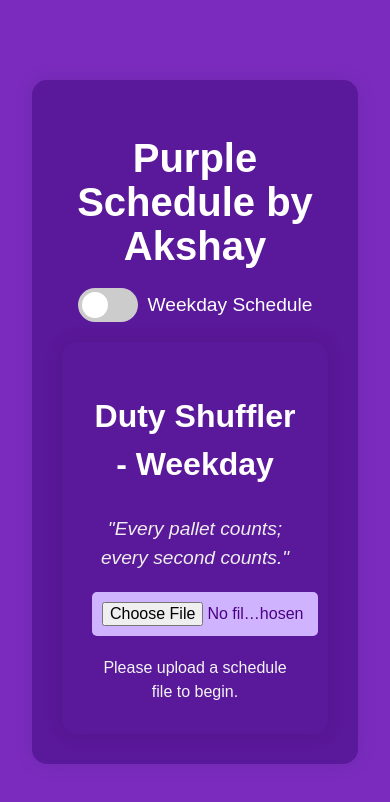
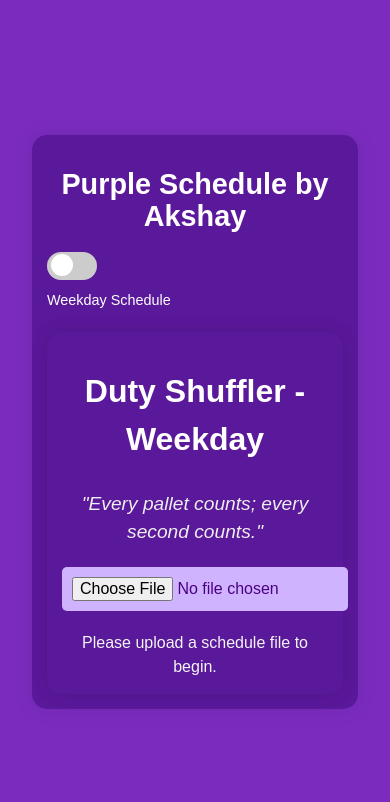
Before and after one commit to AkshayS05/PurpleSchedule, a React (Vite) app: page / in a window 390 px wide. Shown: the top 802 px of the page. Built offline with nearby package versions, Linux system fonts and the light colour scheme.

Commit message:
add responsive designs

```diff
--- a/src/App.css
+++ b/src/App.css
@@ -40,11 +40,12 @@
 .read-the-docs {
   color: #888;
 }
+
 .app-container {
   padding: 30px;
   max-width: 900px;
   margin: auto;
-  background-color: #5a189a; /* Slightly darker purple */
+  background-color: #5a189a;
   border-radius: 15px;
   box-shadow: 0 0 20px rgba(0, 0, 0, 0.1);
   animation: fadeIn 1s ease-in-out;
@@ -116,3 +117,83 @@ input:checked + .slider:before {
   color: #fff;
   animation: fadeIn 1s ease-in-out;
 }
+
+/* Media Queries for Responsive Design */
+
+/* For tablets and larger smartphones */
+@media (max-width: 768px) {
+  .app-container {
+    padding: 20px;
+    max-width: 600px;
+  }
+
+  .app-title {
+    font-size: 2rem;
+  }
+
+  .toggle-container {
+    flex-direction: column;
+    align-items: flex-start;
+  }
+
+  .toggle-label {
+    margin-top: 10px;
+    font-size: 1rem;
+  }
+}
+
+/* For smartphones */
+@media (max-width: 480px) {
+  .app-container {
+    padding: 15px;
+    max-width: 100%;
+  }
+
+  .app-title {
+    font-size: 1.8rem;
+  }
+
+  .logo {
+    height: 4em;
+  }
+
+  .toggle-container {
+    flex-direction: column;
+    align-items: flex-start;
+  }
+
+  .switch {
+    width: 50px;
+    height: 28px;
+  }
+
+  .slider:before {
+    height: 22px;
+    width: 22px;
+  }
+
+  .toggle-label {
+    font-size: 0.9rem;
+    margin-left: 0;
+    margin-top: 10px;
+  }
+}
+
+/* For very small devices */
+@media (max-width: 320px) {
+  .app-title {
+    font-size: 1.5rem;
+  }
+
+  .logo {
+    height: 3em;
+  }
+
+  .card {
+    padding: 1em;
+  }
+
+  .toggle-label {
+    font-size: 0.8rem;
+  }
+}
--- a/src/DutyShuffler.css
+++ b/src/DutyShuffler.css
@@ -22,17 +22,7 @@ body {
   animation: fadeInDown 1s ease-in-out;
 }
 
-.file-input {
-  width: 100%;
-  padding: 10px;
-  margin-bottom: 20px;
-  border: none;
-  border-radius: 5px;
-  font-size: 1rem;
-  background-color: #d0b3ff;
-  color: #4b0082;
-}
-
+.file-input,
 .search-input {
   width: 100%;
   padding: 10px;
@@ -257,3 +247,109 @@ input:checked + .slider:before {
   padding: 5px;
   text-align: center;
 }
+
+/* Media Queries for Responsive Design */
+
+/* For tablets and larger smartphones */
+@media (max-width: 768px) {
+  .app-container {
+    padding: 20px;
+    max-width: 600px;
+  }
+
+  .app-title {
+    font-size: 2rem;
+  }
+
+  .employee-card {
+    width: calc(50% - 20px); /* Two cards per row */
+  }
+
+  .toggle-container {
+    flex-direction: column;
+    align-items: flex-start;
+  }
+
+  .toggle-label {
+    margin-top: 10px;
+    font-size: 1rem;
+  }
+
+  .day-stats-container {
+    flex: 1 1 100%; /* Full width on smaller screens */
+  }
+}
+
+/* For smartphones */
+@media (max-width: 480px) {
+  .app-container {
+    padding: 15px;
+    max-width: 100%;
+  }
+
+  .app-title {
+    font-size: 1.8rem;
+  }
+
+  .employee-card {
+    width: 100%; /* Single card per row */
+  }
+
+  .toggle-container {
+    flex-direction: column;
+    align-items: flex-start;
+  }
+
+  .switch {
+    width: 50px;
+    height: 28px;
+  }
+
+  .slider:before {
+    height: 22px;
+    width: 22px;
+  }
+
+  .toggle-label {
+    font-size: 0.9rem;
+    margin-left: 0;
+    margin-top: 10px;
+  }
+
+  .day-stats-container {
+    flex: 1 1 100%; /* Full width on smaller screens */
+  }
+
+  .download-button {
+    font-size: 1rem;
+    padding: 12px;
+  }
+}
+
+/* For very small devices */
+@media (max-width: 320px) {
+  .app-title {
+    font-size: 1.5rem;
+  }
+
+  .greeting-message {
+    font-size: 1.5rem;
+  }
+
+  .logo {
+    height: 3em;
+  }
+
+  .card {
+    padding: 1em;
+  }
+
+  .toggle-label {
+    font-size: 0.8rem;
+  }
+
+  .download-button {
+    font-size: 0.9rem;
+    padding: 10px;
+  }
+}
```
